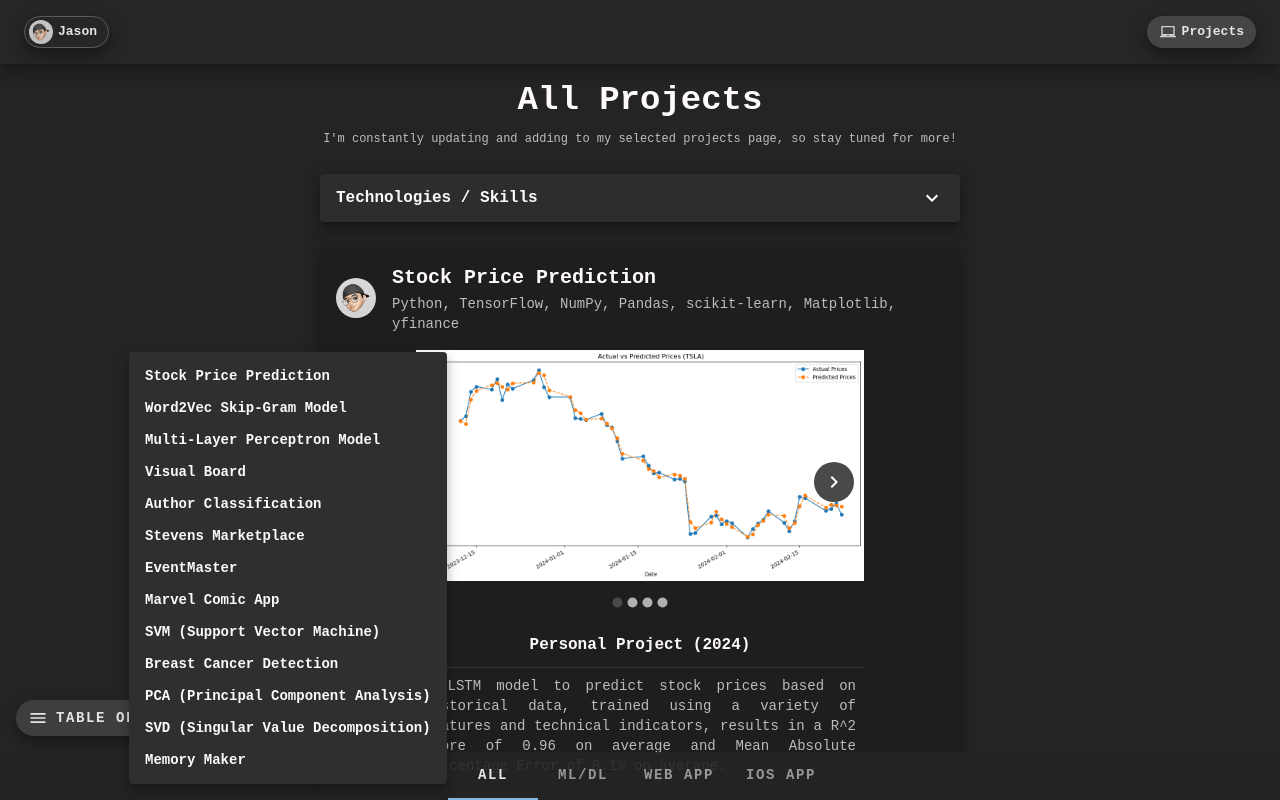
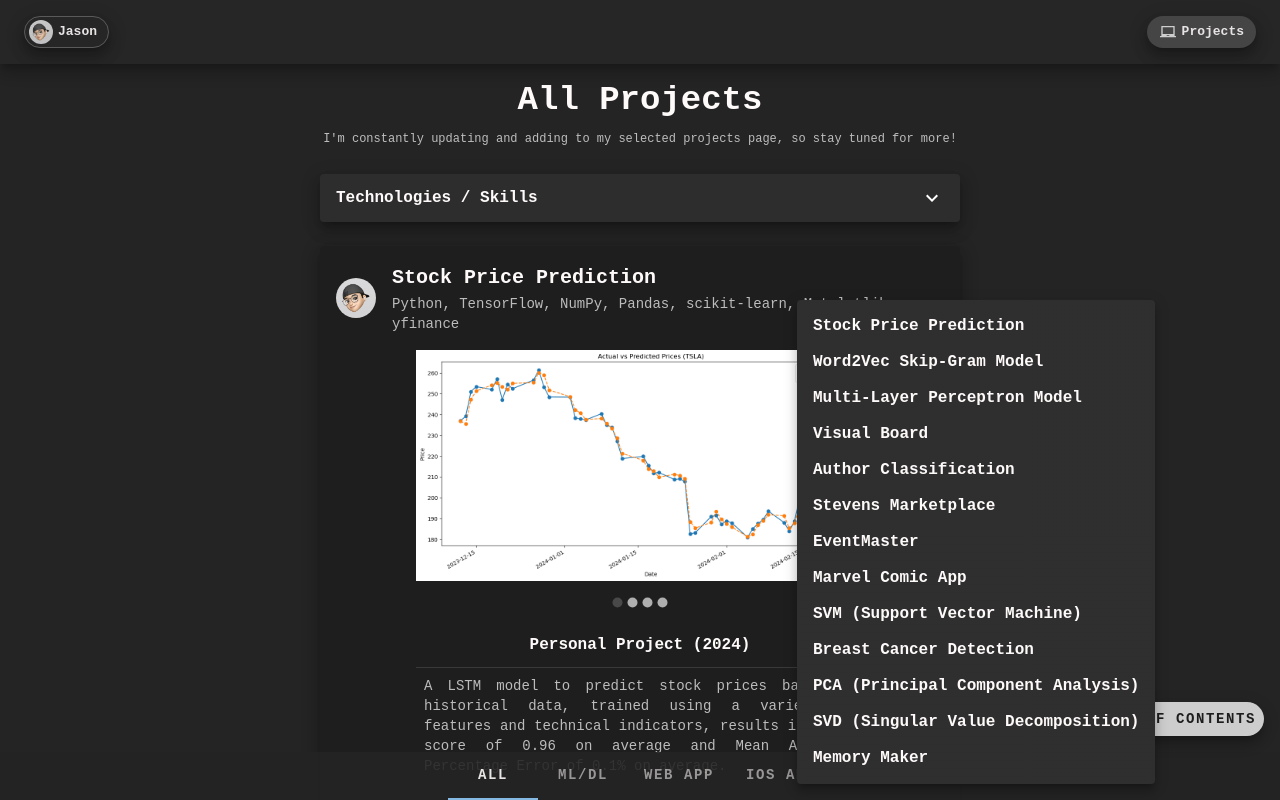
Before and after one commit to Jason-Wuuuu/Jason, a React (Vite) app: page /projects in a window 1280 px wide. Both pictures are taken after a click on the button "TABLE OF CONTENTS". Shown: the top 800 px of the page. Built offline with nearby package versions, Linux system fonts and the light colour scheme.

Commit message:
tos update

```diff
--- a/src/components/Projects.jsx
+++ b/src/components/Projects.jsx
@@ -1,4 +1,4 @@
-import { useState, useEffect, useMemo } from "react";
+import { useState, useEffect, useMemo, Fragment } from "react";
 
 import Grid from "@mui/material/Grid";
 import Typography from "@mui/material/Typography";
@@ -6,19 +6,16 @@ import Fade from "@mui/material/Fade";
 import Box from "@mui/material/Box";
 import Tabs from "@mui/material/Tabs";
 import Tab from "@mui/material/Tab";
+import Fab from "@mui/material/Fab";
 import Accordion from "@mui/material/Accordion";
 import Divider from "@mui/material/Divider";
 import Menu from "@mui/material/Menu";
 import MenuItem from "@mui/material/MenuItem";
 import AccordionSummary from "@mui/material/AccordionSummary";
 import AccordionDetails from "@mui/material/AccordionDetails";
-import Button from "@mui/material/Button";
-import Popover from "@mui/material/Popover";
-import Tooltip from "@mui/material/Tooltip";
-import useScrollTrigger from "@mui/material/useScrollTrigger";
 
 import ExpandMoreIcon from "@mui/icons-material/ExpandMore";
-import MenuIcon from "@mui/icons-material/Menu";
+import FormatListBulletedIcon from "@mui/icons-material/FormatListBulleted";
 
 import ProjectCard from "./ProjectCard";
 
@@ -225,7 +222,7 @@ function TableOfContents({ projects }) {
     () =>
       projects.map((project, index) => (
         <MenuItem
-          dense
+          // dense
           key={index}
           onClick={() => {
             handleClose();
@@ -242,31 +239,23 @@ function TableOfContents({ projects }) {
   );
 
   return (
-    <Box
-      role="presentation"
-      sx={{
-        position: "fixed",
-        bottom: 64,
-        left: 16,
-        zIndex: 1000,
-      }}
-    >
-      <Button
-        // icon={<MenuIcon sx={{ pl: 1 }} />}
-        startIcon={<MenuIcon />}
-        // size="small"
-        variant="contained"
-        color="inherit"
+    <Fragment>
+      <Fab
+        size="small"
+        variant="extended"
         onClick={handleClick}
         sx={{
+          position: "fixed",
+          bottom: 64,
+          right: 16,
+          // zIndex: 1000,
           boxShadow: 10,
-          fontWeight: "bold",
           opacity: 0.9,
-          borderRadius: 100,
         }}
       >
+        <FormatListBulletedIcon sx={{ mr: 1 }} />
         Table of Contents
-      </Button>
+      </Fab>
 
       <Menu
         open={open}
@@ -278,12 +267,12 @@ function TableOfContents({ projects }) {
         }}
         transformOrigin={{
           vertical: "center",
-          horizontal: "left",
+          horizontal: "right",
         }}
       >
         {listItems}
       </Menu>
-    </Box>
+    </Fragment>
   );
 }
 
--- a/src/components/ScrollTop.jsx
+++ b/src/components/ScrollTop.jsx
@@ -2,7 +2,6 @@ import { useLocation } from "react-router-dom";
 
 import Fab from "@mui/material/Fab";
 import Fade from "@mui/material/Fade";
-import Box from "@mui/material/Box";
 import Tooltip from "@mui/material/Tooltip";
 import useScrollTrigger from "@mui/material/useScrollTrigger";
 
@@ -26,25 +25,21 @@ export default function ScrollTop() {
 
   return (
     <Fade in={trigger} timeout={{ appear: 500, enter: 1000, exit: 500 }}>
-      <Box
-        role="presentation"
-        sx={{
-          position: "fixed",
-          bottom: location.pathname === "/projects" ? 64 : 16,
-          right: 16,
-          zIndex: 1000,
-        }}
-      >
       <Tooltip title="Back to Top" placement="left">
         <Fab
           size="small"
-            sx={{ boxShadow: 10, opacity: 0.9 }}
+          sx={{
+            position: "fixed",
+            bottom: location.pathname === "/projects" ? 112 : 16,
+            right: 16,
+            boxShadow: 10,
+            opacity: 0.9,
+          }}
           onClick={handleClick}
         >
           <KeyboardArrowUpIcon />
         </Fab>
       </Tooltip>
-      </Box>
     </Fade>
   );
 }
```
Lines whose indentation alone changed are shown as unchanged.
